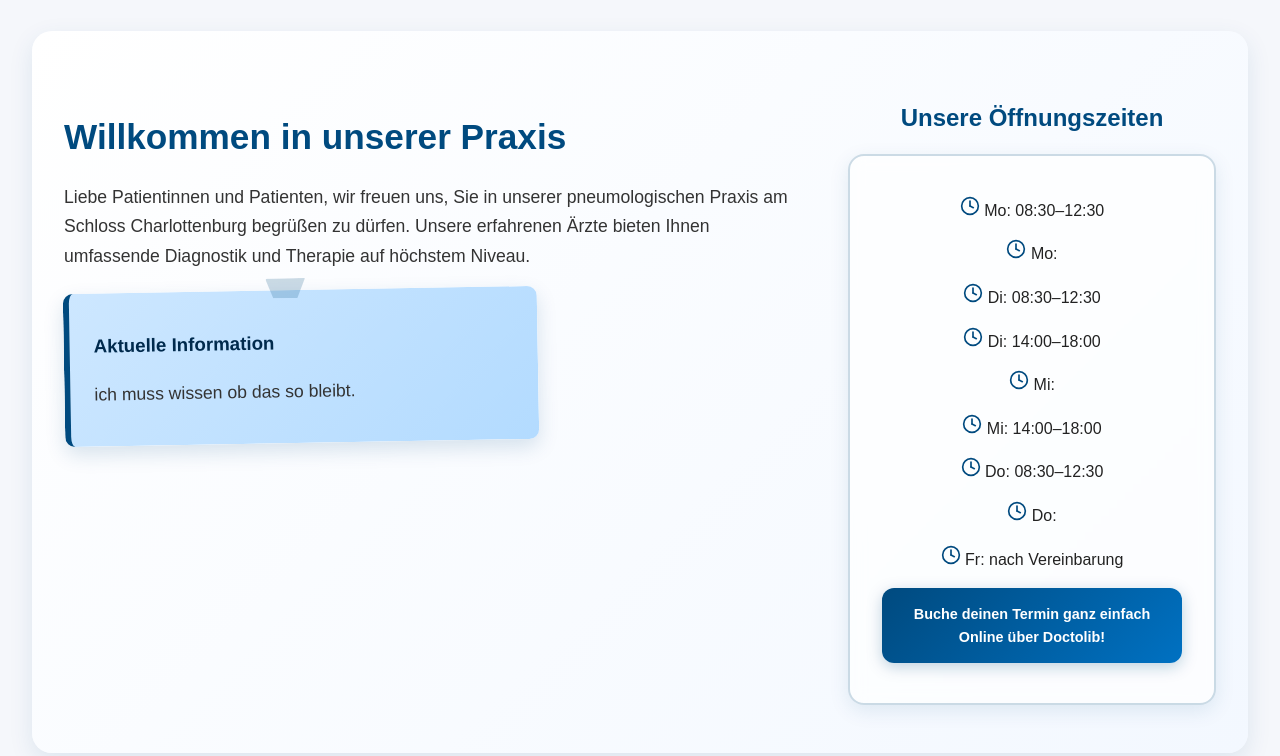
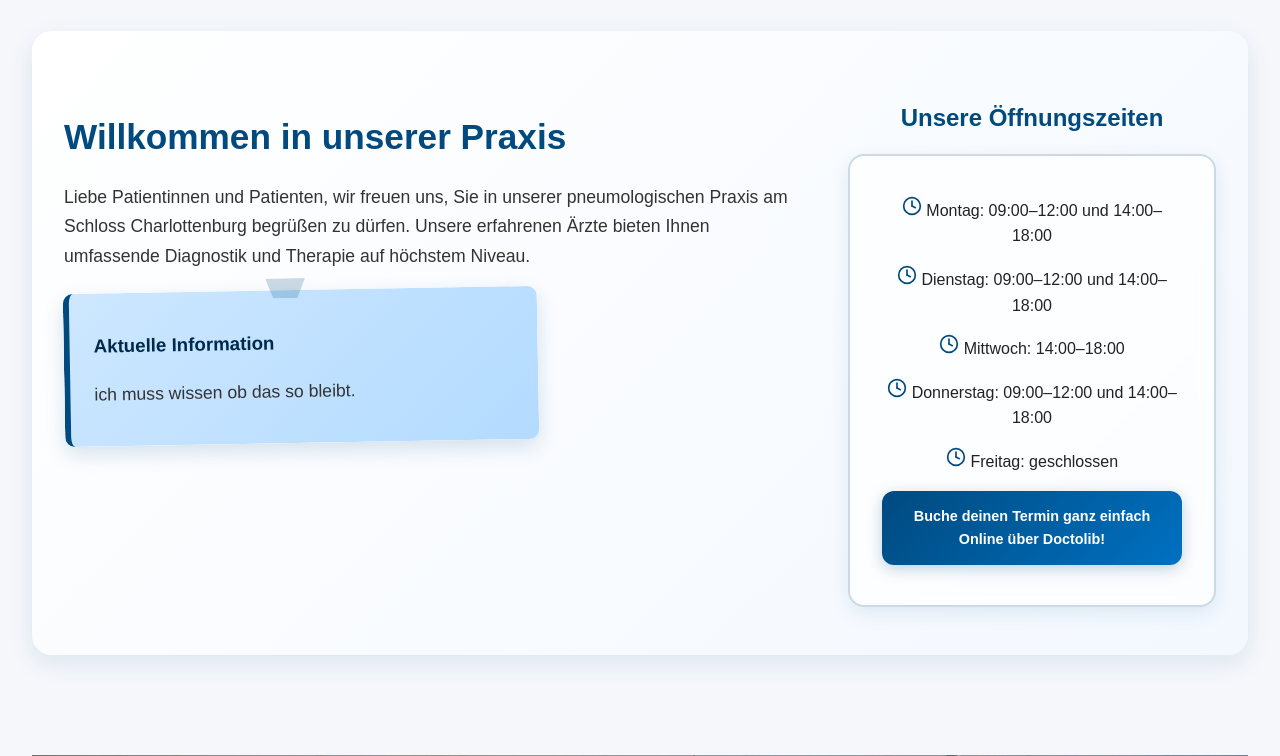
Before and after one commit to Samantha-JosephineTrebus/Praxis, a PHP site: page / in a window 1280 px wide. Shown: the part 172-928 px from the top of the page. Run offline with PHP 8.4, Linux system fonts and the light colour scheme.

Commit message:
sxheint zu funktionieren

```diff
--- a/data/hours.json
+++ b/data/hours.json
@@ -1,11 +1,11 @@
 {
-    "monday_morning": "08:30–12:30",
-    "monday_afternoon": "",
-    "tuesday_morning": "08:30–12:30",
+    "monday_morning": "09:00–12:00",
+    "monday_afternoon": "14:00–18:00",
+    "tuesday_morning": "09:00–12:00",
     "tuesday_afternoon": "14:00–18:00",
     "wednesday_morning": "",
     "wednesday_afternoon": "14:00–18:00",
-    "thursday_morning": "08:30–12:30",
-    "thursday_afternoon": "",
-    "friday": "nach Vereinbarung"
+    "thursday_morning": "09:00–12:00",
+    "thursday_afternoon": "14:00–18:00",
+    "friday": "geschlossen"
 }
--- a/impressum.php
+++ b/impressum.php
@@ -122,8 +122,10 @@ Die Pneumologische Praxis am Schloss Charlottenburg hat als für die Verarbeitun
   6. Rechte der betroffenen Person</h3>
   <ul>
     <li><strong>Recht auf Bestätigung:</strong> Jede betroffene Person hat das vom Europäischen Richtlinien- und Verordnungsgeber eingeräumte Recht, von dem für die Verarbeitung Verantwortlichen eine Bestätigung darüber zu verlangen, ob sie betreffende personenbezogene Daten verarbeitet werden. Möchte eine betroffene Person dieses Bestätigungsrecht in Anspruch nehmen, kann sie sich hierzu jederzeit an einen Mitarbeiter des für die Verarbeitung Verantwortlichen wenden.</li>
+
     <li><strong>Recht auf Auskunft: </strong>Jede von der Verarbeitung personenbezogener Daten betroffene Person hat das vom Europäischen Richtlinien- und Verordnungsgeber gewährte Recht, jederzeit von dem für die Verarbeitung Verantwortlichen unentgeltliche Auskunft über die zu seiner Person gespeicherten personenbezogenen Daten und eine Kopie dieser Auskunft zu erhalten. Ferner hat der Europäische Richtlinien- und Verordnungsgeber der betroffenen Person Auskunft über folgende Informationen zugestanden:
-    <li>die Verarbeitungszwecke</li>
+    <ul>
+      <li>die Verarbeitungszwecke</li>
     <li>die Kategorien personenbezogener Daten, die verarbeitet werden</li>
     <li>die Empfänger oder Kategorien von Empfängern, gegenüber denen die personenbezogenen Daten offengelegt worden sind oder noch offengelegt werden, insbesondere bei Empfängern in Drittländern oder bei internationalen Organisationen</li>
     <li>falls möglich die geplante Dauer, für die die personenbezogenen Daten gespeichert werden, oder, falls dies nicht möglich ist, die Kriterien für die Festlegung dieser Dauer</li>
@@ -134,6 +136,7 @@ Die Pneumologische Praxis am Schloss Charlottenburg hat als für die Verarbeitun
     <p>Ferner steht der betroffenen Person ein Auskunftsrecht darüber zu, ob personenbezogene Daten an ein Drittland oder an eine internationale Organisation übermittelt wurden. Sofern dies der Fall ist, so steht der betroffenen Person im Übrigen das Recht zu, Auskunft über die geeigneten Garantien im Zusammenhang mit der Übermittlung zu erhalten.</p>
     <p>Möchte eine betroffene Person dieses Auskunftsrecht in Anspruch nehmen, kann sie sich hierzu jederzeit an einen Mitarbeiter des für die Verarbeitung Verantwortlichen wenden.</p>
   </li>
+    </ul>
     <li><strong>Recht auf Berichtigung: </strong>Jede von der Verarbeitung personenbezogener Daten betroffene Person hat das vom Europäischen Richtlinien- und Verordnungsgeber gewährte Recht, die unverzügliche Berichtigung sie betreffender unrichtiger personenbezogener Daten zu verlangen. Ferner steht der betroffenen Person das Recht zu, unter Berücksichtigung der Zwecke der Verarbeitung, die Vervollständigung unvollständiger personenbezogener Daten — auch mittels einer ergänzenden Erklärung — zu verlangen.
 
 Möchte eine betroffene Person dieses Berichtigungsrecht in Anspruch nehmen, kann sie sich hierzu jederzeit an einen Mitarbeiter des für die Verarbeitung Verantwortlichen wenden.</li>
--- a/index.php
+++ b/index.php
@@ -74,96 +74,36 @@ $note = getNote();
         </div>
       <?php endif; ?>
       <div class="hours-card">
-        <p><span class="icon">
-          <svg xmlns="http://www.w3.org/2000/svg" width="20" height="20"
-               viewBox="0 0 24 24" fill="none" stroke="#004a7f" stroke-width="2"
-               stroke-linecap="round" stroke-linejoin="round">
-            <circle cx="12" cy="12" r="10"></circle>
-            <line x1="12" y1="6" x2="12" y2="12"></line>
-            <line x1="12" y1="12" x2="16" y2="14"></line>
-          </svg>
-        </span> Mo: <?php echo htmlspecialchars($hours['monday_morning']); ?></p>
-
-        <p><span class="icon">
-          <svg xmlns="http://www.w3.org/2000/svg" width="20" height="20"
-               viewBox="0 0 24 24" fill="none" stroke="#004a7f" stroke-width="2"
-               stroke-linecap="round" stroke-linejoin="round">
-            <circle cx="12" cy="12" r="10"></circle>
-            <line x1="12" y1="6" x2="12" y2="12"></line>
-            <line x1="12" y1="12" x2="16" y2="14"></line>
-          </svg>
-        </span> Mo: <?php echo htmlspecialchars($hours['monday_afternoon']); ?></p>
-
-        <p><span class="icon">
-          <svg xmlns="http://www.w3.org/2000/svg" width="20" height="20"
-               viewBox="0 0 24 24" fill="none" stroke="#004a7f" stroke-width="2"
-               stroke-linecap="round" stroke-linejoin="round">
-            <circle cx="12" cy="12" r="10"></circle>
-            <line x1="12" y1="6" x2="12" y2="12"></line>
-            <line x1="12" y1="12" x2="16" y2="14"></line>
-          </svg>
-        </span> Di: <?php echo htmlspecialchars($hours['tuesday_morning']); ?></p>
-
-        <p><span class="icon">
-          <svg xmlns="http://www.w3.org/2000/svg" width="20" height="20"
-               viewBox="0 0 24 24" fill="none" stroke="#004a7f" stroke-width="2"
-               stroke-linecap="round" stroke-linejoin="round">
-            <circle cx="12" cy="12" r="10"></circle>
-            <line x1="12" y1="6" x2="12" y2="12"></line>
-            <line x1="12" y1="12" x2="16" y2="14"></line>
-          </svg>
-        </span> Di: <?php echo htmlspecialchars($hours['tuesday_afternoon']); ?></p>
-
-        <p><span class="icon">
-          <svg xmlns="http://www.w3.org/2000/svg" width="20" height="20"
-               viewBox="0 0 24 24" fill="none" stroke="#004a7f" stroke-width="2"
-               stroke-linecap="round" stroke-linejoin="round">
-            <circle cx="12" cy="12" r="10"></circle>
-            <line x1="12" y1="6" x2="12" y2="12"></line>
-            <line x1="12" y1="12" x2="16" y2="14"></line>
-          </svg>
-        </span> Mi: <?php echo htmlspecialchars($hours['wednesday_morning']); ?></p>
-
-        <p><span class="icon">
-          <svg xmlns="http://www.w3.org/2000/svg" width="20" height="20"
-               viewBox="0 0 24 24" fill="none" stroke="#004a7f" stroke-width="2"
-               stroke-linecap="round" stroke-linejoin="round">
-            <circle cx="12" cy="12" r="10"></circle>
-            <line x1="12" y1="6" x2="12" y2="12"></line>
-            <line x1="12" y1="12" x2="16" y2="14"></line>
-          </svg>
-        </span> Mi: <?php echo htmlspecialchars($hours['wednesday_afternoon']); ?></p>
-
-        <p><span class="icon">
-          <svg xmlns="http://www.w3.org/2000/svg" width="20" height="20"
-               viewBox="0 0 24 24" fill="none" stroke="#004a7f" stroke-width="2"
-               stroke-linecap="round" stroke-linejoin="round">
-            <circle cx="12" cy="12" r="10"></circle>
-            <line x1="12" y1="6" x2="12" y2="12"></line>
-            <line x1="12" y1="12" x2="16" y2="14"></line>
-          </svg>
-        </span> Do: <?php echo htmlspecialchars($hours['thursday_morning']); ?></p>
-
-        <p><span class="icon">
-          <svg xmlns="http://www.w3.org/2000/svg" width="20" height="20"
-               viewBox="0 0 24 24" fill="none" stroke="#004a7f" stroke-width="2"
-               stroke-linecap="round" stroke-linejoin="round">
-            <circle cx="12" cy="12" r="10"></circle>
-            <line x1="12" y1="6" x2="12" y2="12"></line>
-            <line x1="12" y1="12" x2="16" y2="14"></line>
-          </svg>
-        </span> Do: <?php echo htmlspecialchars($hours['thursday_afternoon']); ?></p>
-
-        <p><span class="icon">
-          <svg xmlns="http://www.w3.org/2000/svg" width="20" height="20"
-               viewBox="0 0 24 24" fill="none" stroke="#004a7f" stroke-width="2"
-               stroke-linecap="round" stroke-linejoin="round">
-            <circle cx="12" cy="12" r="10"></circle>
-            <line x1="12" y1="6" x2="12" y2="12"></line>
-            <line x1="12" y1="12" x2="16" y2="14"></line>
-          </svg>
-        </span> Fr: <?php echo htmlspecialchars($hours['friday']); ?></p>
-
+        <?php
+        // Neue Öffnungszeiten-Logik: Jeder Tag einzeln, beide Felder, "und" nur wenn beide befüllt
+        $tage = [
+          'monday' => 'Montag',
+          'tuesday' => 'Dienstag',
+          'wednesday' => 'Mittwoch',
+          'thursday' => 'Donnerstag',
+          'friday' => 'Freitag'
+        ];
+        foreach ($tage as $key => $label) {
+          if ($key === 'friday' && isset($hours['friday']) && trim($hours['friday']) !== '') {
+            // Spezialfall: Freitag nur ein Feld
+            echo '<p><span class="icon"><svg xmlns="http://www.w3.org/2000/svg" width="20" height="20" viewBox="0 0 24 24" fill="none" stroke="#004a7f" stroke-width="2" stroke-linecap="round" stroke-linejoin="round"><circle cx="12" cy="12" r="10"></circle><line x1="12" y1="6" x2="12" y2="12"></line><line x1="12" y1="12" x2="16" y2="14"></line></svg></span> '.$label.': '.htmlspecialchars($hours['friday']).'</p>';
+            continue;
+          }
+          $morgens = trim($hours[$key.'_morning'] ?? '');
+          $nachm = trim($hours[$key.'_afternoon'] ?? '');
+          if ($morgens !== '' || $nachm !== '') {
+            echo '<p><span class="icon"><svg xmlns="http://www.w3.org/2000/svg" width="20" height="20" viewBox="0 0 24 24" fill="none" stroke="#004a7f" stroke-width="2" stroke-linecap="round" stroke-linejoin="round"><circle cx="12" cy="12" r="10"></circle><line x1="12" y1="6" x2="12" y2="12"></line><line x1="12" y1="12" x2="16" y2="14"></line></svg></span> '.$label.': ';
+            if ($morgens !== '' && $nachm !== '') {
+              echo htmlspecialchars($morgens).' und '.htmlspecialchars($nachm);
+            } elseif ($morgens !== '') {
+              echo htmlspecialchars($morgens);
+            } elseif ($nachm !== '') {
+              echo htmlspecialchars($nachm);
+            }
+            echo '</p>';
+          }
+        }
+        ?>
         <p><a
                 href="https://www.doctolib.de/praxis/berlin/pneumologische-praxis-am-schloss-charlottenburg-dr-med-andres-de-roux-und-timo-weiss/booking/patient-insurance-sector?specialityId=1143&telehealth=false&placeId=practice-44058&profile_skipped=true&bookingFunnelSource=external_referral"
                 target="_blank"
@@ -172,13 +112,9 @@ $note = getNote();
               >
               Buche deinen Termin ganz einfach Online über Doctolib!
           </a></p>
-
-      </div>
     </div>
   </div>
 </section>
-
-
 <!-- Ärzte-Vorstellung -->
    <section class="doctors">
   <h2>Unsere Ärzte</h2>
```
Also changed, not shown: deRoux.php (+39 -13 lines).
